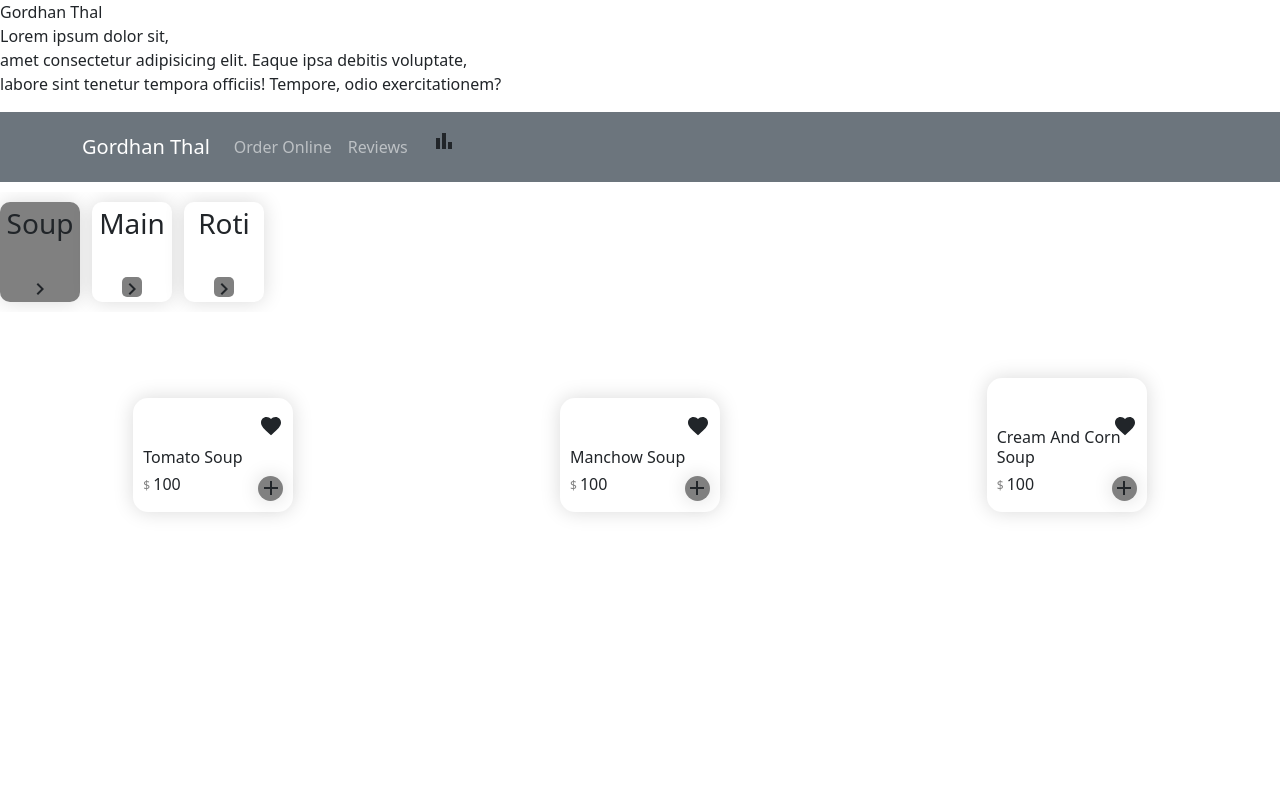
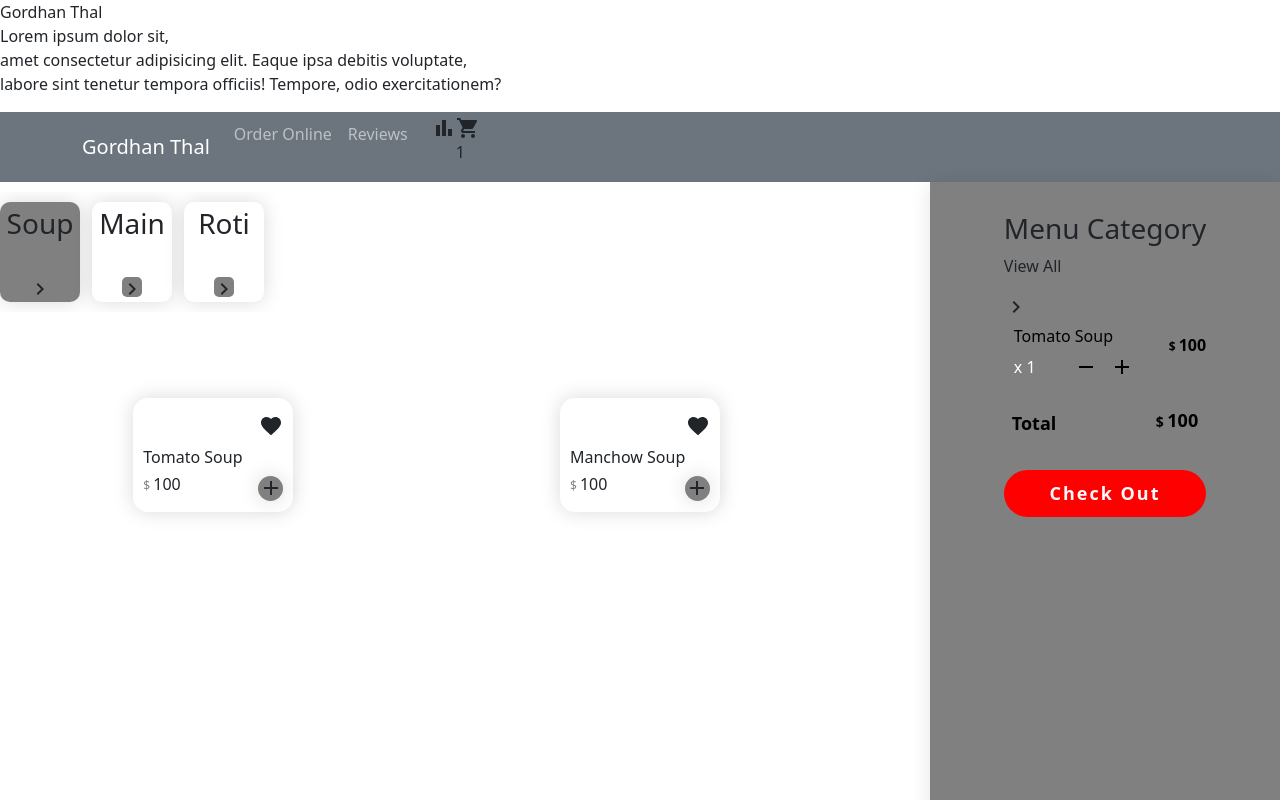
Before and after one commit to UnknownPatel/restaurant-app, a React (Create React App) app: page /Menu1 in a window 1280 px wide. Both pictures are taken after a click on the icon 270 px from the left and 488 px from the top of the page. Built offline with nearby package versions, Linux system fonts and the light colour scheme.

Commit message:
17/3/2023 morning

```diff
--- a/src/userPages/Menu1.css
+++ b/src/userPages/Menu1.css
@@ -182,7 +182,7 @@
   flex-direction: column;
   align-items: center;
   padding: 20px 10px;
-  transform: translateX(200%);
+  /* transform: translateX(200%); */
   transition: transform 0.3s cubic-bezier(0.175, 0.885, 0.32, 1.275);
   box-shadow: 0px 3px 20px rgba(0, 0, 0, 0.1);
 }
@@ -203,6 +203,7 @@
   margin-top: 10px;
   overflow-y: scroll;
   overflow-x: hidden;
+
 }
 .cartContainer::-webkit-scrollbar{
   display: none;
@@ -212,6 +213,7 @@
   display: flex;
   align-items: center;
   margin: 8px 0;
+  /* background-color: #ff0000   */
 }
 .cartItem .itemSection {
   margin-left: 10px;
--- a/src/userPages/Menu1.js
+++ b/src/userPages/Menu1.js
@@ -237,7 +237,32 @@ function Menu1(props) {
       </div>
     </div>
     <div className='rightMenu'>
-      {!cart ? (<div></div>) : (
+    {!cart ? (
+            <div className="addSomeItem">
+              <img
+                src="https://firebasestorage.googleapis.com/v0/b/food-delivery-37c59.appspot.com/o/Images%2FemptyCart.png?alt=media&token=50b733d4-cdd9-4025-bffe-8efa4066ca24"
+                alt=""
+                className="emptyCart"
+              />
+            </div>
+          ) : (
+            <div className="cartCheckOutContianer">
+              <div className="cartContainer">
+                <SubMenuContainer1 />
+
+                <div className="cartItems">
+                  {cart &&
+                    cart.map((data) => (
+                      <CartItem1
+                        key={data.id}
+                        itemId={data.id}
+                        name={data.name}
+                        imgSrc={data.imgSrc}
+                        qty={"4"}
+                        price={data.price}
+                      />
+                    ))}
+      {/* {!cart ? (<div></div>) : (
 
         <div className="cartCheckOutContainer">
             <SubMenuContainer1 name={"Carts Items"}/>
@@ -249,11 +274,11 @@ function Menu1(props) {
                   <CartItem1
                   key = {data.id}
                   itemId = {data.id}
-                  name={"data.name"}
+                  name={data.name}
                   price = {data.price}
               />
                 })
-              }
+              } */}
 
             </div>
           </div>
--- a/src/userPages/components/ItemCard1.js
+++ b/src/userPages/components/ItemCard1.js
@@ -20,7 +20,6 @@ function ItemCard1({ name, price, itemId }) {
         dispatch({
           type: actionType.SET_CART,
           cart: cartData,
-
         })
       }
     }, [isCart]);
--- a/src/userPages/components/NavbarRes.js
+++ b/src/userPages/components/NavbarRes.js
@@ -1,9 +1,12 @@
 import React, { useEffect } from 'react'
 import { Container, Nav, Navbar } from 'react-bootstrap';
 import BarChartIcon from '@mui/icons-material/BarChart';
+import ShoppingCartIcon from '@mui/icons-material/ShoppingCart';
+import { useStateValue } from './StateProvider';
 
 
 function NavbarRes() {
+  const [{ cart }, dispatch] = useStateValue();
 
   useEffect(() => {
     const toggleIcon = document.querySelector(".toggleMenu");
@@ -11,6 +14,13 @@ function NavbarRes() {
       document.querySelector(".rightMenu").classList.toggle("active");
     });
   }, []);
+
+  // useEffect(() => {
+  //   const toggleIcon = document.querySelector(".toggleMenu");
+  //   toggleIcon.addEventListener("click", () => {
+  //     document.querySelector(".rightMenu").classList.toggle("active");
+  //   });
+  // }, []);
 
   return (
     <div>
@@ -23,6 +33,12 @@ function NavbarRes() {
             <Nav.Link href=""></Nav.Link>
             <div className='toggleMenu'>
               <BarChartIcon className='toggleIcon'/>
+            </div>
+            <div className="shoppingCart">
+              <ShoppingCartIcon className="cart" />
+              <div className={`${!cart ? "noCartItem" : "cart_content"}`}>
+                <p>{cart ? cart.length : ""}</p>
+              </div>
             </div>
           </Nav>
         </Container>
```
